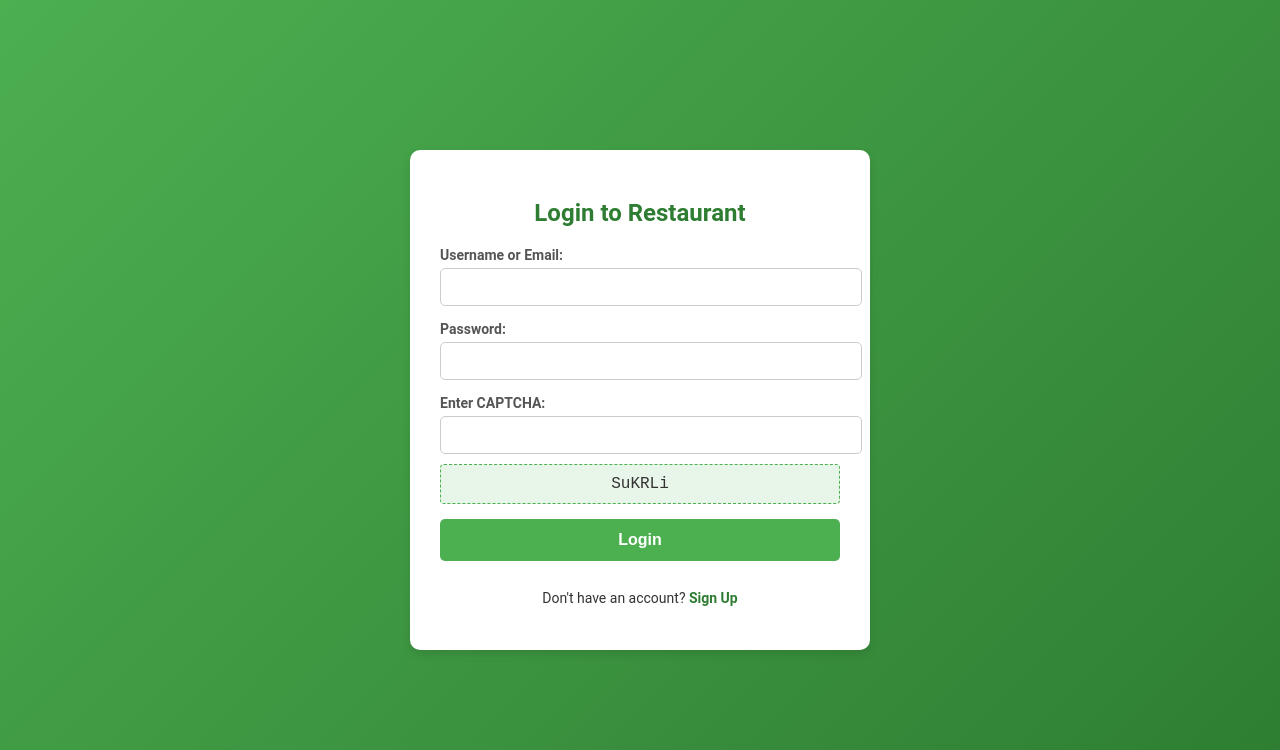
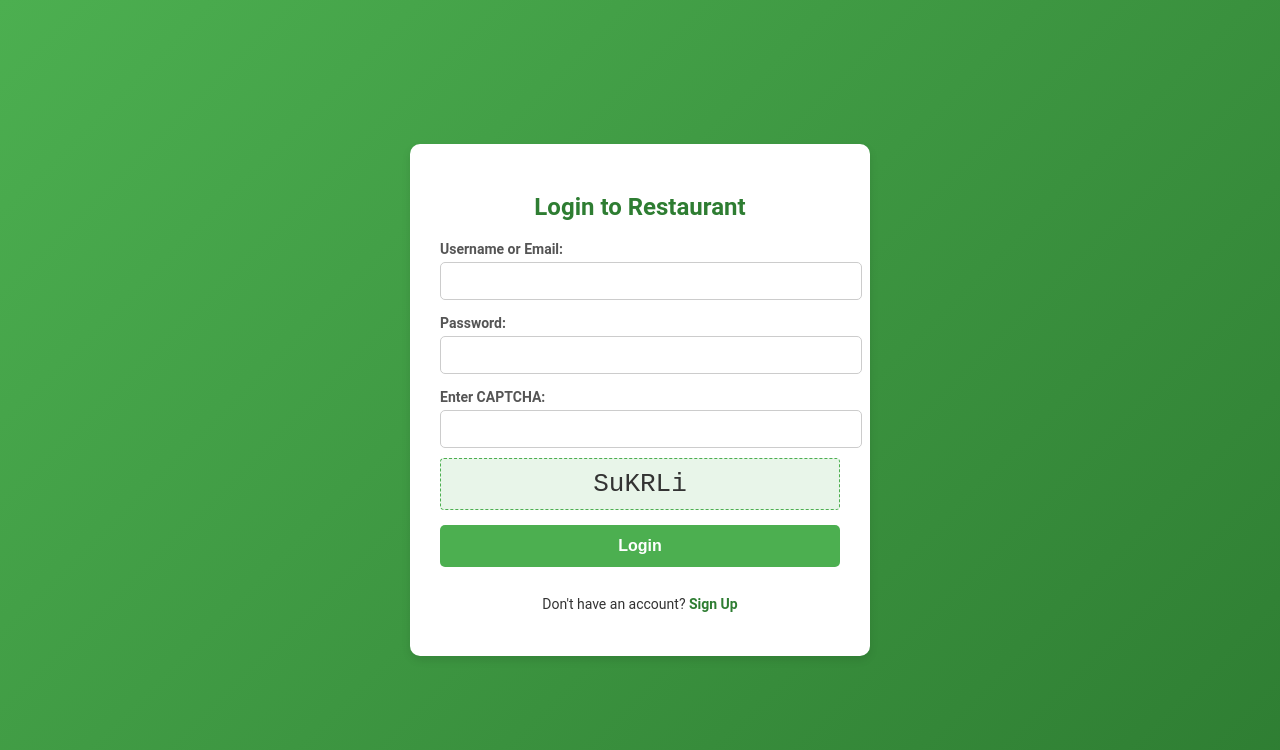
Before and after one commit to kasakgupta/Restaurant_Website, a PHP site: page /login.php in a window 1280 px wide. Shown: the top 750 px of the page. Run offline with PHP 8.4, Linux system fonts and the light colour scheme.

Commit message:
Captcha Size Increase

```diff
--- a/Login Page/styles.css
+++ b/Login Page/styles.css
@@ -82,7 +82,7 @@ input:focus {
   background-color: #e8f5e9;
   border: 1px dashed #4caf50;
   border-radius: 4px;
-  font-size: 16px;
+  font-size: 26px;
   text-align: center;
   font-family: 'Courier New', monospace;
   margin-top: 10px;
```
